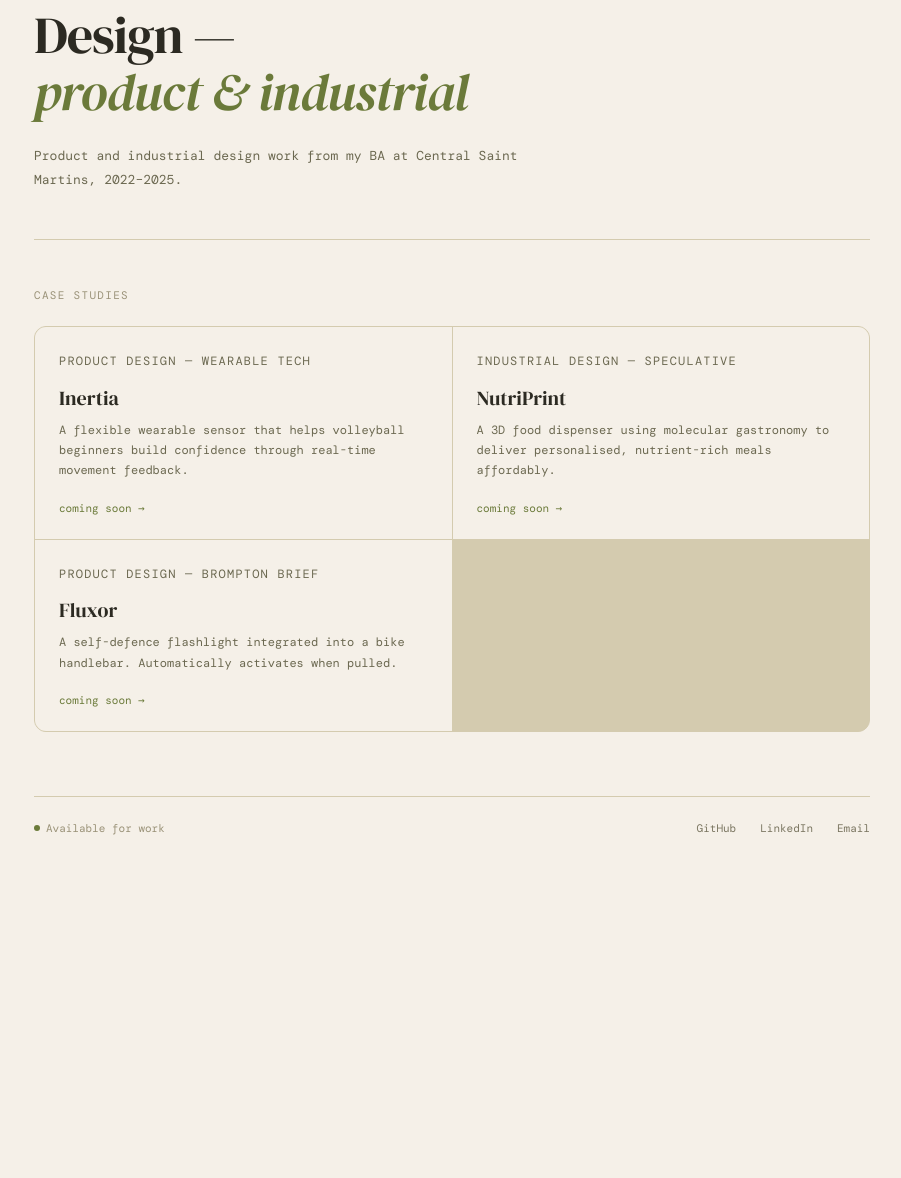
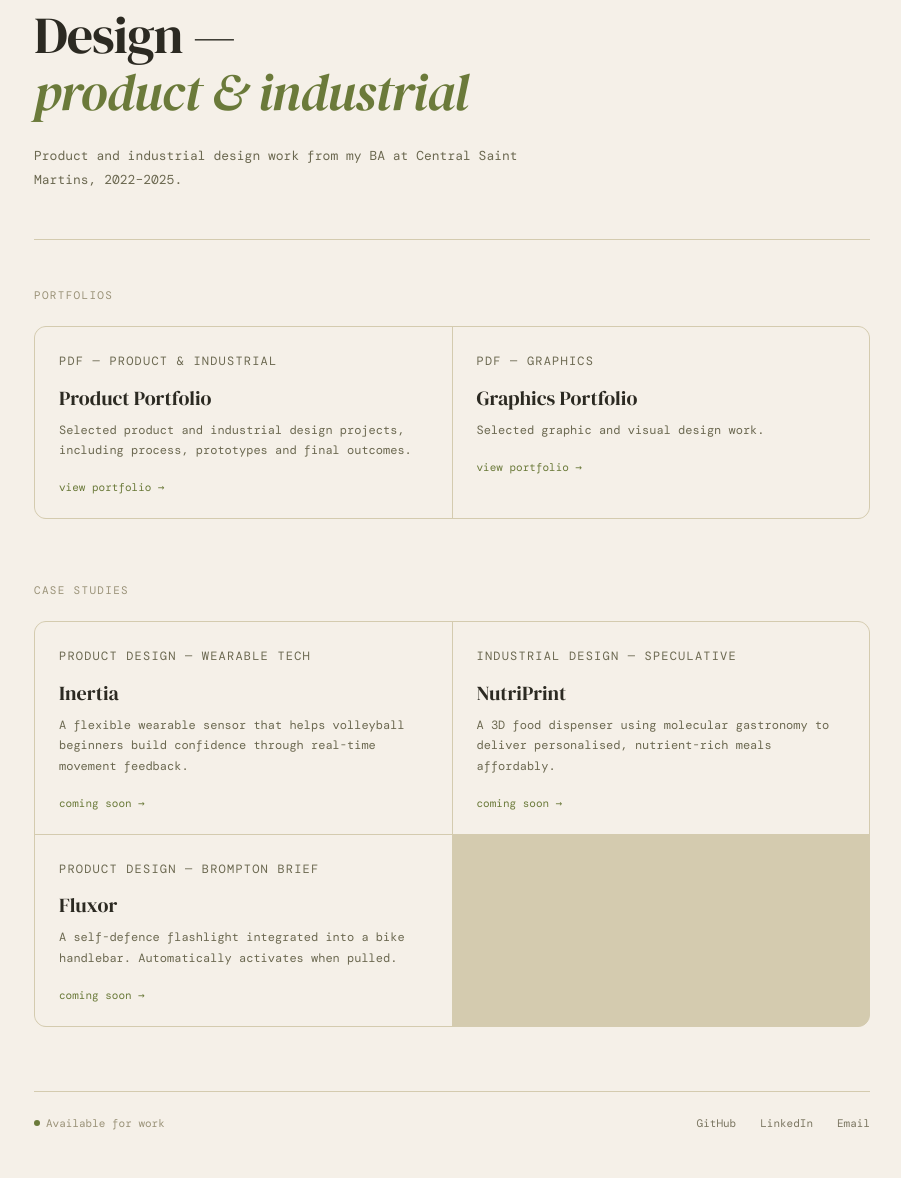
Before and after one commit to juliawojacka/Design-Portfolio, a Flask app: page /design in a window 1280 px wide. Shown: the part 130-1308 px from the top of the page, without its empty margins (188-1089 px from the left). Before the commit the page ends 965 px from the top, so only its background shows below. Run offline with Flask 3, Linux system fonts and the light colour scheme; some web fonts are replaced.

Commit message:
PDF portfolios

```diff
--- a/app.py
+++ b/app.py
@@ -1,6 +1,21 @@
 from flask import Flask, render_template
 
 app = Flask(__name__)
+
+PDFS = {
+    "graphics": {
+        "title": "Graphics Portfolio",
+        "file": "pdfs/Graphics_Portfolio.pdf",
+    },
+    "product": {
+        "title": "Product Portfolio",
+        "file": "pdfs/Product_Portfolio.pdf",
+    },
+    "cv": {
+        "title": "CV",
+        "file": "pdfs/CV.pdf",
+    },
+}
 
 @app.route("/")
 def home():
@@ -9,6 +24,18 @@ def home():
 @app.route("/design")
 def design():
     return render_template("design.html")
+
+@app.route("/design/graphics")
+def graphics_portfolio():
+    return render_template("pdf_viewer.html", pdf=PDFS["graphics"])
+
+@app.route("/design/product")
+def product_portfolio():
+    return render_template("pdf_viewer.html", pdf=PDFS["product"])
+
+@app.route("/cv")
+def cv():
+    return render_template("pdf_viewer.html", pdf=PDFS["cv"])
 
 @app.route("/code")
 def code():
--- a/templates/design.html
+++ b/templates/design.html
@@ -8,6 +8,22 @@
 </div>
 
 <hr>
+
+<p class="label">Portfolios</p>
+<div class="grid">
+  <a href="/design/product" class="card">
+    <p class="card-tag">PDF — PRODUCT & INDUSTRIAL</p>
+    <h2>Product Portfolio</h2>
+    <p>Selected product and industrial design projects, including process, prototypes and final outcomes.</p>
+    <span class="card-arrow">view portfolio →</span>
+  </a>
+  <a href="/design/graphics" class="card">
+    <p class="card-tag">PDF — GRAPHICS</p>
+    <h2>Graphics Portfolio</h2>
+    <p>Selected graphic and visual design work.</p>
+    <span class="card-arrow">view portfolio →</span>
+  </a>
+</div>
 
 <p class="label">Case studies</p>
 <div class="grid">
```
Also changed, not shown: templates/pdf_viewer.html (added, +130 -0 lines), 10 other files.
